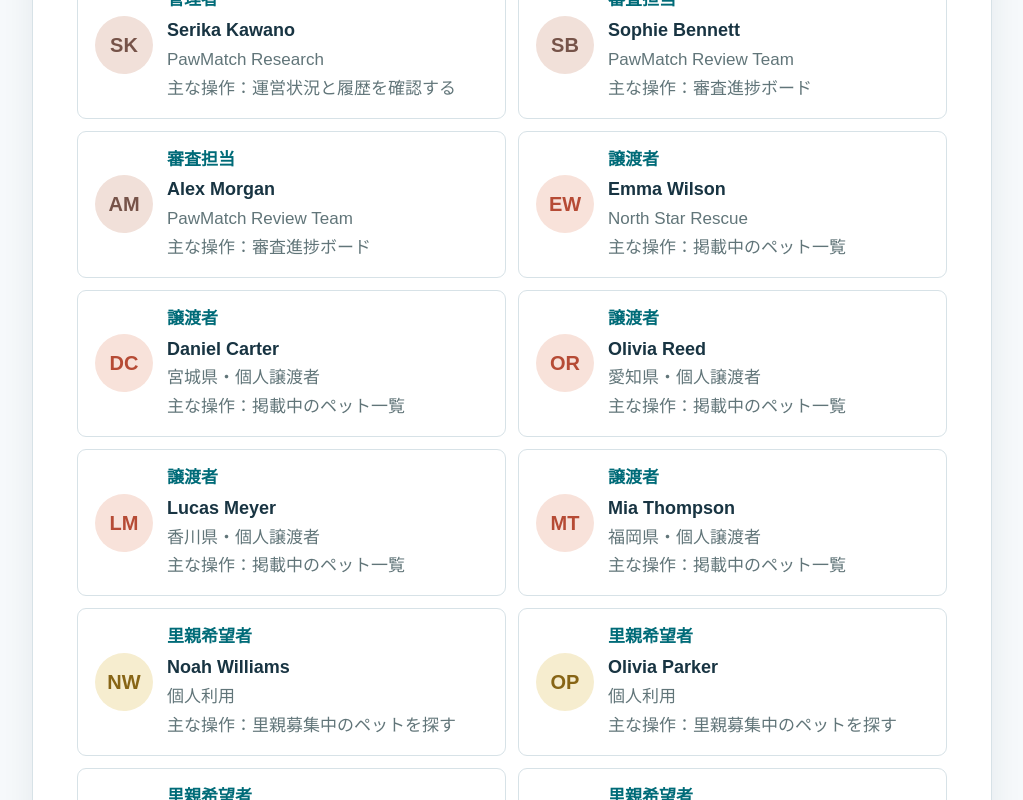
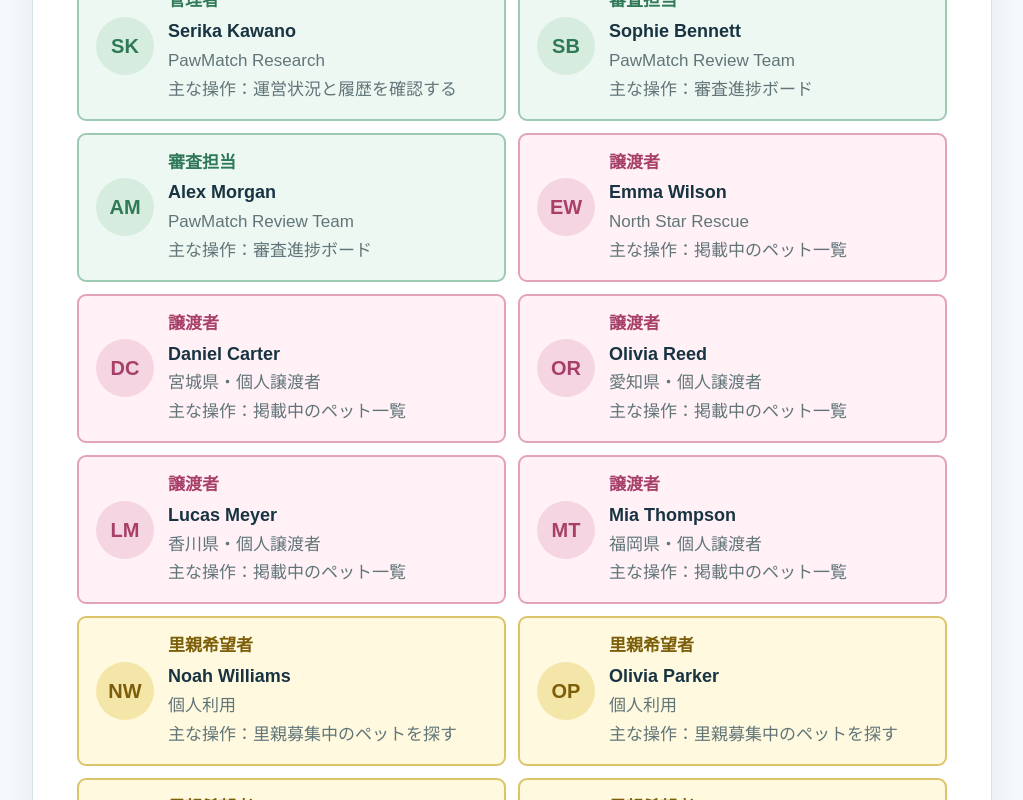
Before and after one commit to SerikaKawano/PawMatch, a Next.js app: page /login in a window 1280 px wide. Shown: the part 540-1340 px from the top of the page, without its empty margins (128-1151 px from the left). Built offline with nearby package versions, Linux system fonts and the light colour scheme; no server answers; the database is empty.

Commit message:
Color test users by role

```diff
--- a/app/global-theme.css
+++ b/app/global-theme.css
@@ -81,11 +81,43 @@ body, body[data-role="adopter"], body[data-role="rehomer"], body[data-role="revi
 .login-layout-simple .login-panel > p { margin: 0; font-size: 18px; color: var(--muted); }
 .login-layout-simple .session-login-note { margin-bottom: 18px; }
 .demo-user-list { display: grid; grid-template-columns: repeat(2, minmax(0, 1fr)); gap: 12px; margin-top: 20px; }
-.demo-user { min-height: 118px; border: 1px solid var(--line); border-radius: 9px; }
-.demo-user.selected { border: 3px solid #006b78; background: #e9f4f7; }
-.login-layout-simple .demo-user strong, .login-layout-simple .demo-user i { color: #006b78; }
-.login-layout-simple .demo-user:hover { border-color: #006b78; background: #f3f9fa; }
-.selected-login { margin: 24px 0 0; padding: 18px; border: 1px solid #a9d1d9; border-radius: 9px; background: #e9f4f7; }
+.demo-user {
+  --user-accent: #2f7958;
+  --user-border: #9ccab2;
+  --user-background: #eef8f2;
+  --user-hover: #e3f3e9;
+  --user-avatar: #d5ecde;
+  min-height: 118px;
+  border: 2px solid var(--user-border);
+  border-radius: 9px;
+  background: var(--user-background);
+}
+.demo-user.role-admin, .demo-user.role-reviewer, .selected-login.role-admin, .selected-login.role-reviewer {
+  --user-accent: #2f7958;
+  --user-border: #9ccab2;
+  --user-background: #eef8f2;
+  --user-hover: #e3f3e9;
+  --user-avatar: #d5ecde;
+}
+.demo-user.role-rehomer, .selected-login.role-rehomer {
+  --user-accent: #a83f68;
+  --user-border: #e2a3ba;
+  --user-background: #fff1f6;
+  --user-hover: #fbe4ed;
+  --user-avatar: #f5d5e1;
+}
+.demo-user.role-adopter, .selected-login.role-adopter {
+  --user-accent: #7c5d08;
+  --user-border: #dcc469;
+  --user-background: #fff9df;
+  --user-hover: #f9efbd;
+  --user-avatar: #f4e6a9;
+}
+.demo-user.selected { border: 3px solid var(--user-accent); background: var(--user-hover); }
+.login-layout-simple .demo-user strong, .login-layout-simple .demo-user i { color: var(--user-accent); }
+.login-layout-simple .demo-user:hover { border-color: var(--user-accent); background: var(--user-hover); }
+.login-layout-simple .demo-user .demo-avatar { background: var(--user-avatar); color: var(--user-accent); }
+.selected-login { margin: 24px 0 0; padding: 18px; border: 2px solid var(--user-border, #a9d1d9); border-radius: 9px; background: var(--user-background, #e9f4f7); }
 .login-layout-simple .selected-login > span { display: grid; grid-template-columns: 1fr; gap: 2px; }
 .login-layout-simple .selected-login strong { font-size: 20px; }
 .selected-login button { min-height: 54px; background: #006b78; color: white; border-radius: 7px; }
--- a/components/DemoLogin.tsx
+++ b/components/DemoLogin.tsx
@@ -31,6 +31,6 @@ export function DemoLogin({ next, intent, users }: { next: string; intent?: stri
   return <div className="login-layout login-layout-simple">
     {next.endsWith("/consult") && <p className="session-login-note">里親希望者・管理者でログインすると相談画面へ戻ります。ほかの役割は専用ホームを開きます。</p>}
     {error && <p className="session-login-note" role="alert">{error}</p>}
-    <section className="login-panel"><h1>ユーザーを選択してください</h1><p>画面確認に使用するテストアカウントを1つ選んでください。</p><div className="demo-user-list">{users.map((item) => <button key={item.id} type="button" className={`${selected === item.id ? "demo-user selected" : "demo-user"}${item.status === "suspended" ? " suspended" : ""}`} aria-pressed={selected === item.id} disabled={busy || item.status === "suspended"} onClick={() => setSelected(item.id)}><span className={`demo-avatar ${item.color}`}>{item.initials}</span><span><strong>{item.roleLabel}</strong><b>{item.name}</b><small>{item.organization}</small><small className="login-role-purpose">{item.status === "suspended" ? "アカウント停止中" : `主な操作：${roleNavigation[item.role].tasks[0].label}`}</small></span><i>{selected === item.id && <CheckCircle2 size={23} />}</i></button>)}</div><div className="selected-login"><span><small>選択中のユーザー</small><strong>{user?.name ?? "未選択"}</strong></span><button type="button" disabled={busy || !user || user.status === "suspended"} onClick={login}>{busy ? "ログイン中…" : "選択したユーザーでログイン"}</button></div><p className="login-data-note">テストアカウントです。パスワードは不要です。</p></section>
+    <section className="login-panel"><h1>ユーザーを選択してください</h1><p>画面確認に使用するテストアカウントを1つ選んでください。</p><div className="demo-user-list">{users.map((item) => <button key={item.id} type="button" className={`demo-user role-${item.role}${selected === item.id ? " selected" : ""}${item.status === "suspended" ? " suspended" : ""}`} aria-pressed={selected === item.id} disabled={busy || item.status === "suspended"} onClick={() => setSelected(item.id)}><span className={`demo-avatar ${item.color}`}>{item.initials}</span><span><strong>{item.roleLabel}</strong><b>{item.name}</b><small>{item.organization}</small><small className="login-role-purpose">{item.status === "suspended" ? "アカウント停止中" : `主な操作：${roleNavigation[item.role].tasks[0].label}`}</small></span><i>{selected === item.id && <CheckCircle2 size={23} />}</i></button>)}</div><div className={`selected-login${user ? ` role-${user.role}` : ""}`}><span><small>選択中のユーザー</small><strong>{user?.name ?? "未選択"}</strong></span><button type="button" disabled={busy || !user || user.status === "suspended"} onClick={login}>{busy ? "ログイン中…" : "選択したユーザーでログイン"}</button></div><p className="login-data-note">テストアカウントです。パスワードは不要です。</p></section>
   </div>;
 }
--- a/lib/admin-users.ts
+++ b/lib/admin-users.ts
@@ -14,6 +14,12 @@ const roleLabels: Record<DemoRole, string> = {
   rehomer: "譲渡者",
   adopter: "里親希望者",
 };
+const roleColors: Record<DemoRole, string> = {
+  admin: "green",
+  reviewer: "green",
+  rehomer: "pink",
+  adopter: "yellow",
+};
 
 function mergeUser(user: DemoUser, override?: UserOverride): ManagedUser {
   const role = override?.role ?? user.role;
@@ -21,6 +27,7 @@ function mergeUser(user: DemoUser, override?: UserOverride): ManagedUser {
     ...user,
     role,
     roleLabel: roleLabels[role],
+    color: roleColors[role],
     status: override?.status ?? "active",
     updatedAt: override?.updatedAt,
   };
--- a/lib/demoUsers.ts
+++ b/lib/demoUsers.ts
@@ -3,14 +3,14 @@ export type DemoUserId = DemoRole | "reviewer-alex" | "adopter-olivia" | "adopte
 export type DemoUser = { id: DemoUserId; role: DemoRole; name: string; organization: string; roleLabel: string; email: string; initials: string; description: string; color: string; kind?: "organization" | "individual"; websiteUrl?: string; socialUrl?: string };
 
 export const demoUsers: DemoUser[] = [
-  { id: "admin", role: "admin", name: "Serika Kawano", organization: "PawMatch Research", roleLabel: "管理者", email: "serika@pawmatch.test", initials: "SK", description: "評価設定、審査基準、履歴を管理します。", color: "navy" },
+  { id: "admin", role: "admin", name: "Serika Kawano", organization: "PawMatch Research", roleLabel: "管理者", email: "serika@pawmatch.test", initials: "SK", description: "評価設定、審査基準、履歴を管理します。", color: "green" },
   { id: "reviewer", role: "reviewer", name: "Sophie Bennett", organization: "PawMatch Review Team", roleLabel: "審査担当", email: "sophie@pawmatch.test", initials: "SB", description: "申込みの根拠と未確認事項を整理します。", color: "green" },
   { id: "reviewer-alex", role: "reviewer", name: "Alex Morgan", organization: "PawMatch Review Team", roleLabel: "審査担当", email: "alex@pawmatch.test", initials: "AM", description: "審査フローと記録を確認します。", color: "green" },
-  { id: "rehomer", role: "rehomer", name: "Emma Wilson", organization: "North Star Rescue", roleLabel: "譲渡者（団体）", email: "emma@pawmatch.test", initials: "EW", description: "4頭の募集と届いた申込みを管理します。", color: "orange", kind: "organization", websiteUrl: "https://example.org/" },
-  { id: "rehomer-hana", role: "rehomer", name: "Daniel Carter", organization: "宮城県・個人譲渡者", roleLabel: "譲渡者（個人）", email: "daniel@pawmatch.test", initials: "DC", description: "Lunaの新しい家族を探します。", color: "orange", kind: "individual" },
-  { id: "rehomer-riku", role: "rehomer", name: "Olivia Reed", organization: "愛知県・個人譲渡者", roleLabel: "譲渡者（個人）", email: "olivia.reed@pawmatch.test", initials: "OR", description: "Oreoの新しい家族を探します。", color: "orange", kind: "individual" },
-  { id: "rehomer-haru", role: "rehomer", name: "Lucas Meyer", organization: "香川県・個人譲渡者", roleLabel: "譲渡者（個人）", email: "lucas@pawmatch.test", initials: "LM", description: "Daisyの新しい家族を探します。", color: "orange", kind: "individual" },
-  { id: "rehomer-nagi", role: "rehomer", name: "Mia Thompson", organization: "福岡県・個人譲渡者", roleLabel: "譲渡者（個人）", email: "mia@pawmatch.test", initials: "MT", description: "Mochaの新しい家族を探します。", color: "orange", kind: "individual" },
+  { id: "rehomer", role: "rehomer", name: "Emma Wilson", organization: "North Star Rescue", roleLabel: "譲渡者（団体）", email: "emma@pawmatch.test", initials: "EW", description: "4頭の募集と届いた申込みを管理します。", color: "pink", kind: "organization", websiteUrl: "https://example.org/" },
+  { id: "rehomer-hana", role: "rehomer", name: "Daniel Carter", organization: "宮城県・個人譲渡者", roleLabel: "譲渡者（個人）", email: "daniel@pawmatch.test", initials: "DC", description: "Lunaの新しい家族を探します。", color: "pink", kind: "individual" },
+  { id: "rehomer-riku", role: "rehomer", name: "Olivia Reed", organization: "愛知県・個人譲渡者", roleLabel: "譲渡者（個人）", email: "olivia.reed@pawmatch.test", initials: "OR", description: "Oreoの新しい家族を探します。", color: "pink", kind: "individual" },
+  { id: "rehomer-haru", role: "rehomer", name: "Lucas Meyer", organization: "香川県・個人譲渡者", roleLabel: "譲渡者（個人）", email: "lucas@pawmatch.test", initials: "LM", description: "Daisyの新しい家族を探します。", color: "pink", kind: "individual" },
+  { id: "rehomer-nagi", role: "rehomer", name: "Mia Thompson", organization: "福岡県・個人譲渡者", roleLabel: "譲渡者（個人）", email: "mia@pawmatch.test", initials: "MT", description: "Mochaの新しい家族を探します。", color: "pink", kind: "individual" },
   { id: "adopter", role: "adopter", name: "Noah Williams", organization: "個人利用", roleLabel: "里親希望者", email: "noah@pawmatch.test", initials: "NW", description: "ペットを探し、相談内容を確認します。", color: "yellow" },
   { id: "adopter-olivia", role: "adopter", name: "Olivia Parker", organization: "個人利用", roleLabel: "里親希望者", email: "olivia.parker@pawmatch.test", initials: "OP", description: "ペットの条件を読み、相談を保存します。", color: "yellow" },
   { id: "adopter-amelia", role: "adopter", name: "Amelia Foster", organization: "個人利用", roleLabel: "里親希望者", email: "amelia@pawmatch.test", initials: "AF", description: "審査の確認状況を確認します。", color: "yellow" },
```
Also changed, not shown: 2 other files (tests, documents, lock files or other folders).
